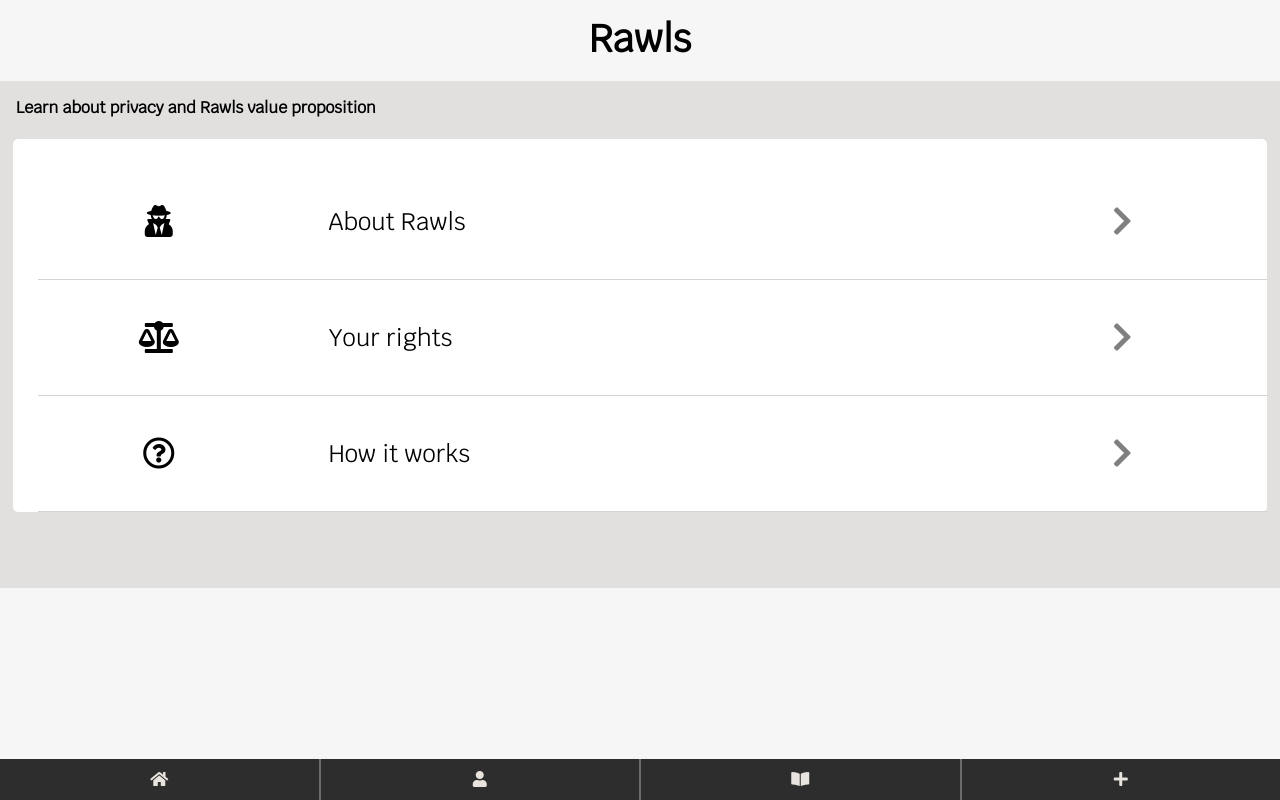
After one commit to aslebloas/rawls, a Flask app: page /learn/ in a window 1280 px wide. The commit adds this page. Run offline with Flask 2, Linux system fonts and the light colour scheme; some libraries are stand-ins or nearby versions.

Commit message:
Add learn and amazon pages

```diff
--- a/app.py
+++ b/app.py
@@ -26,6 +26,12 @@ def add_device():
     return render_template("new_device.html")
 
 
+# Add Amazon Echo
+@app.route("/amazon/")
+def amazon():
+    return render_template("amazon.html")
+
+
 # Learn about privacy
 @app.route("/learn/")
 def learn():
--- a/static/style.css
+++ b/static/style.css
@@ -124,24 +124,16 @@ div#content {
     overflow: scroll;
 }
 
-.search-bar
+.serial-number-input
 {
-    display: flex;
-    justify-content: center;
+    border: 1px solid black;
+    border-radius: 3px;
+    padding: 10px;
+}
+.label {
+  padding: 10px;
 }
 
-.search-input
-{
-    border: 1px solid black;
-}
-
-.search-btn
-{
-    color: black;
-    background: transparent;
-    border: 1px solid green;
-    border-radius: 10px;
-}
 .btn{
   border: solid 1px #3ec309;
   border-radius: 3px;
--- /dev/null
+++ b/templates/learn.html
@@ -0,0 +1,48 @@
+{% extends "layout.html" %}
+{% block container %}
+
+<div class="block">
+	<p>Learn about privacy and Rawls value proposition</p>
+
+	<div class="devices-container">
+
+		<div class="dev">
+			<div class="data-icon">
+				<i class="fas fa-user-secret"></i>
+			</div>
+			<div class="dev-name">
+				About Rawls
+			</div>
+			<div class="dev-check checked">
+				<i class="fas fa-chevron-right"></i>
+			</div>
+		</div>
+
+		<div class="dev">
+			<div class="data-icon">
+				<i class="fas fa-balance-scale"></i>
+			</div>
+			<div class="dev-name">
+				Your rights
+			</div>
+			<div class="dev-check checked">
+				<i class="fas fa-chevron-right"></i>
+			</div>
+		</div>
+
+		<div class="dev">
+			<div class="data-icon">
+				<i class="far fa-question-circle"></i>
+			</div>
+			<div class="dev-name">
+				How it works
+			</div>
+			<div class="dev-check checked">
+				<i class="fas fa-chevron-right"></i>
+			</div>
+		</div>
+
+
+	</div>
+</div>
+{% endblock %}
--- a/templates/new_device.html
+++ b/templates/new_device.html
@@ -21,6 +21,7 @@
 				</div>
 			</div>
 		</a>
+		<a href="/amazon/">
 			<div class="dev">
 				<div class="dev-logo">
 					<img src="/static/alexa.png" alt="">
@@ -33,7 +34,7 @@
 					<i class="fas fa-chevron-right"></i>
 				</div>
 			</div>
-
+		</a>
 		<div class="dev">
 			<div class="dev-logo">
 				<img src="/static/misfit.png" alt="">
--- a/templates/show_device.html
+++ b/templates/show_device.html
@@ -47,7 +47,7 @@
         </div>
         <div class="div-switch">
           <label class="switch">
-            <input type="checkbox" checked>
+            <input type="checkbox">
             <span class="slider round"></span>
           </label>
         </div>
@@ -113,7 +113,7 @@
         </div>
         <div class="div-switch">
           <label class="switch">
-            <input type="checkbox" checked>
+            <input type="checkbox">
             <span class="slider round"></span>
           </label>
         </div>
@@ -128,7 +128,7 @@
         </div>
         <div class="div-switch">
           <label class="switch">
-            <input type="checkbox" checked>
+            <input type="checkbox">
             <span class="slider round"></span>
           </label>
         </div>
```
Also changed, not shown: templates/amazon.html (added, +20 -0 lines). Lines whose indentation alone changed are shown as unchanged.
